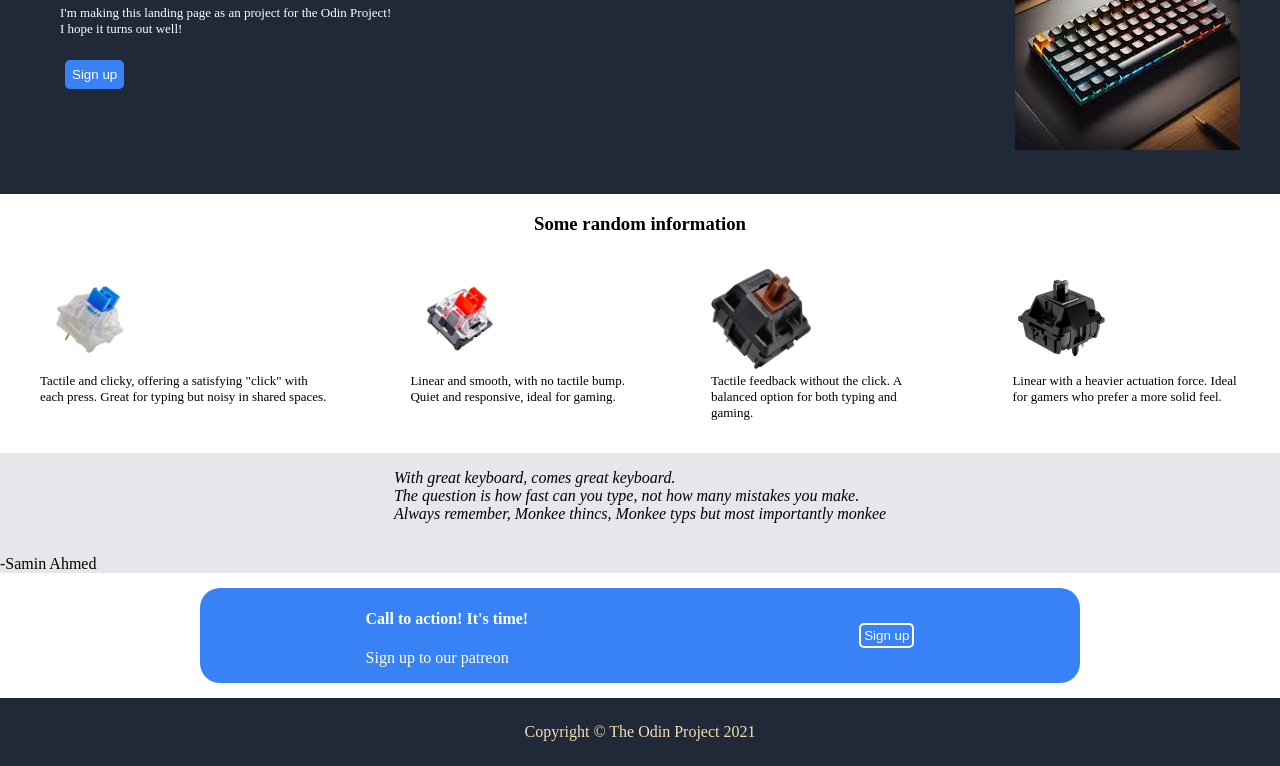
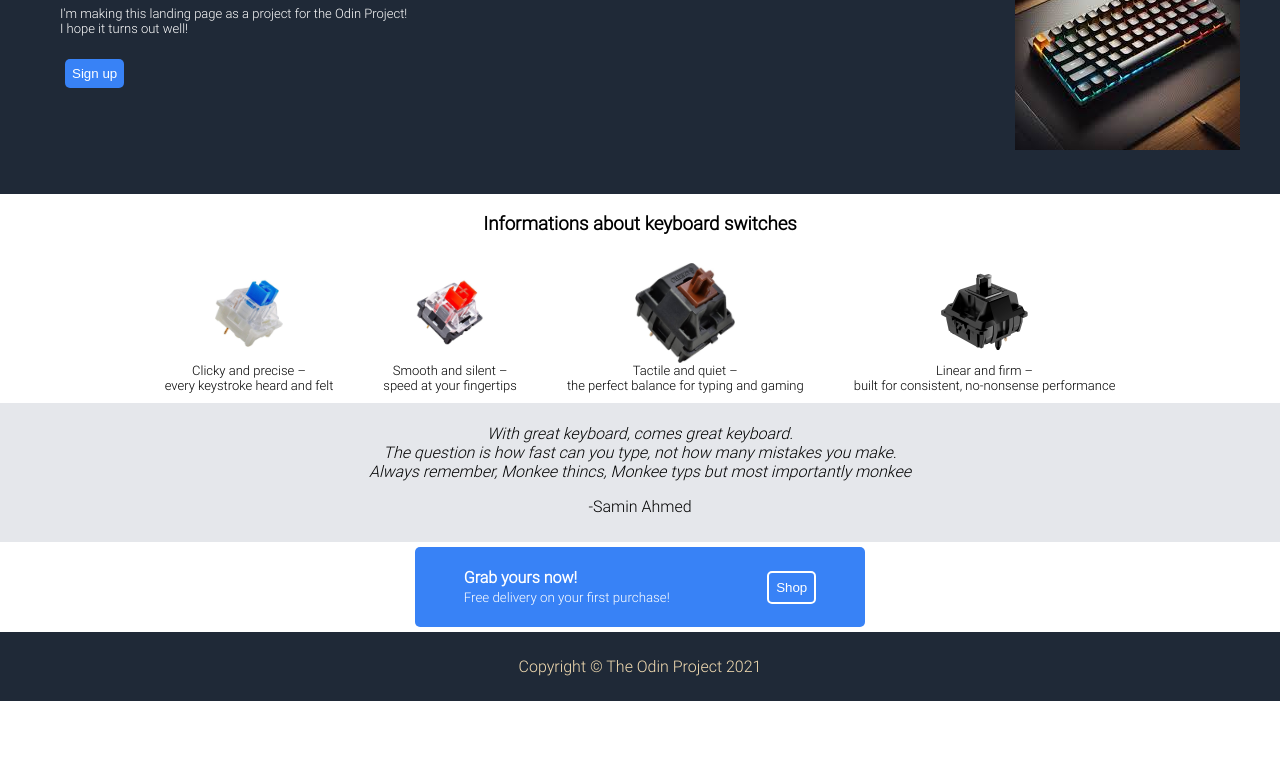
Before and after one commit to saminahmed22/landing_page_odin, a plain HTML site: page index.html in a window 1280 px wide. Shown: the part 179-945 px from the top of the page. After the commit the page ends 880 px from the top, so only its background shows below. Drawn offline with Linux system fonts and the light colour scheme.

Commit message:
Finalized the html and the css

```diff
--- a/index.html
+++ b/index.html
@@ -20,8 +20,8 @@
     <div id="hero">
         <div id="hero_text_button">
             <div id="hero_text">
-                <h1>This website is awesome</h1>
-                <p id="hero_subtext">I'm making this landing page as an project for the Odin Project!<br>I hope it turns out well!</p>
+                <h1>Welcome to my keyboard shop</h1>
+                <p id="hero_subtext">I'm making this landing page as a project for the Odin Project!<br>I hope it turns out well!</p>
             </div>
             <div id="hero_button_div">
                 <button id="hero_button">Sign up</button>
@@ -31,27 +31,28 @@
             <img src="images/keyboard.jpeg" alt="Image of a mechanical keyboard">
         </div>
     </div>
-    <h3 id="information_header">Some random information</h3>
+    <h3 id="information_header">Informations about keyboard switches</h3>
     <div id="information">
-        <figure><img class="information_images" src="images/blue.jpg" alt="Image of a blue switch"> <figcaption>Tactile and clicky, offering a satisfying "click" with each press. Great for typing but noisy in shared spaces.</figcaption></figure>
-        <figure><img class="information_images" src="images/red.jpg" alt="Image of a red switch"> <figcaption>Linear and smooth, with no tactile bump. Quiet and responsive, ideal for gaming.</figcaption></figure>
-        <figure><img class="information_images" src="images/brown.jpg" alt="Image of a red switch"> <figcaption>Tactile feedback without the click. A balanced option for both typing and gaming.</figcaption></figure>
-        <figure><img class="information_images" src="images/black.jpg" alt="Image of a black switch"> <figcaption>Linear with a heavier actuation force. Ideal for gamers who prefer a more solid feel.</figcaption></figure>
+        <figure><img class="information_images" src="images/blue.jpg" alt="Image of a blue switch"> <figcaption>Clicky and precise –<br>every keystroke heard and felt</figcaption></figure>
+        <figure><img class="information_images" src="images/red.jpg" alt="Image of a red switch"> <figcaption>Smooth and silent –<br>speed at your fingertips</figcaption></figure>
+        <figure><img class="information_images" src="images/brown.jpg" alt="Image of a red switch"> <figcaption>Tactile and quiet –<br>the perfect balance for typing and gaming</figcaption></figure>
+        <figure><img class="information_images" src="images/black.jpg" alt="Image of a black switch"> <figcaption>Linear and firm –<br>built for consistent, no-nonsense performance</figcaption></figure>
     </div>
     <div id="qoute_div">
-        <blockquote id="qoute">
-            <p><i>With great keyboard, comes great keyboard.<br>The question is how fast can you type, not how many mistakes you make.<br>Always remember, Monkee thincs, Monkee typs but most importantly monkee</i></p>
-        </blockquote>
-        <footer id="qoute_author">
-            -Samin Ahmed
-        </footer>
+        <div>
+            <p id="qoute"><i>With great keyboard, comes great keyboard.<br>The question is how fast can you type, not how many mistakes you make.<br>Always remember, Monkee thincs, Monkee typs but most importantly monkee</i></p>
+        </div>
+        <div>
+            <p id="qoute_author">-Samin Ahmed</p>
+        </div>
     </div>
-    <div id="cta_container">
-        <div id="cta_headers">
-            <h4>Call to action! It's time!</h4>
-            <p>Sign up to our patreon</p>
+    <div id="cta_dad">
+        <div id="cta_container">
+            <div id="cta_headers">
+                <p><b>Grab yours now!</b><br><span id="cta_subtext">Free delivery on your first purchase!</span></p>
+            </div>
+            <button id="cta_button">Shop</button>
         </div>
-        <button id="cta_button">Sign up</button>
     </div>
     <footer id="end_footer">Copyright © The Odin Project 2021</footer>
 </body>
--- a/style.css
+++ b/style.css
@@ -1,3 +1,8 @@
+@font-face {
+    font-family: Roboto_thin;
+    src: url(fonts/Roboto-Light.ttf);
+}
+
 header{
     background-color: #1f2937;
     color: white;
@@ -25,6 +30,7 @@ header{
     color: lightblue;
 }
 body{
+    font-family: Roboto_thin;
     margin: 0;
 }
 #hero{
@@ -62,43 +68,61 @@ body{
 }
 #information{
     display: flex;
-    justify-content: space-between;
+    justify-content: center;
+    gap: 50px;
+    padding: 10px 0 10px 0;
 }
 .information_images{
     height: 100px;
     width: 100px;
     border-radius: 5px;
 }
+figure {
+    display: flex;
+    flex-direction: column; /* Stack image and caption vertically */
+    align-items: center; /* Center them horizontally */
+    justify-content: center; /* Center them vertically (if needed) */
+    text-align: center; /* Ensure caption text is centered */
+    margin: 0; /* Optional: reset margin */
+}
+
 figcaption{
     font-size: small;
 }
 #qoute_div{
     display: block;
+    text-align: center;
     background-color: #E5E7EB;
     margin: 0px;
-    padding: 0px;
+    padding: 5px 0 10px 0;
 }
-#qoute{
-    display: flex;
-    justify-content: center;
-    align-items: center;
-}
-/* #qoute_author{
-    padding:0 0 15px 500px;
-} */
+
 #cta_container{
     display: flex;
     justify-content: space-around;
     align-items: center;
     background-color: #3882f6;
-    margin: 15px 200px 15px 200px;
-    border-radius: 20px;
+    border-radius: 5px;
+    max-height: 80px;
+    max-width: 450px;
+    min-height: 80px;
+    min-width: 450px;
+}
+#cta_dad{
+    display: flex;
+    justify-content: center;
+    padding: 5px 0 5px 0;
+
 }
 #cta_headers{
     color: white;
+    padding: 0
+}
+#cta_subtext{
+    font-size: smaller;
 }
 #cta_button{
-    padding: 3px;
+    padding: 7px;
     color: white;
     border-radius: 5px;
     background-color: transparent;
```
Also changed, not shown: fonts/Roboto-Light.ttf (added).
